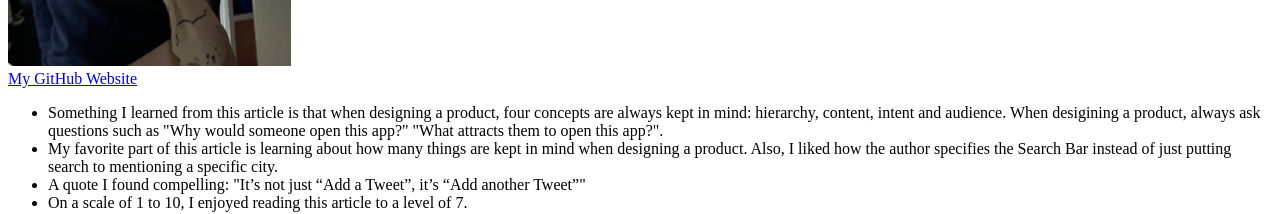
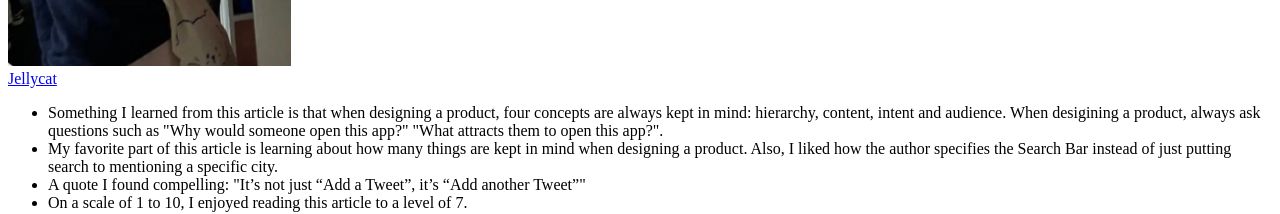
Before and after one commit to irisli1/irisli1.github.io, a plain HTML site: page homeworks/hw1/wdd hw 1/index.html in a window 1280 px wide. Shown: the part 529-743 px from the top of the page. Drawn offline with Linux system fonts and the light colour scheme; files whose address does not match are found by name.

Commit message:
finished hw1

```diff
--- a/homeworks/hw1/index.html
+++ b/homeworks/hw1/wdd hw 1/index.html
@@ -20,7 +20,7 @@
         </ul>
         <img src="file:///Users/ili/Desktop/wdd%20hw%201/assets/img/selfie.jpeg" />
         <br>
-        <a href="https://irisli1.github.io/ "> My GitHub Website </a>
+        <a href="https://www.jellycat.com/us/"> Jellycat </a>
     </head>
 
 
```
Also changed, not shown: 5 other files.
